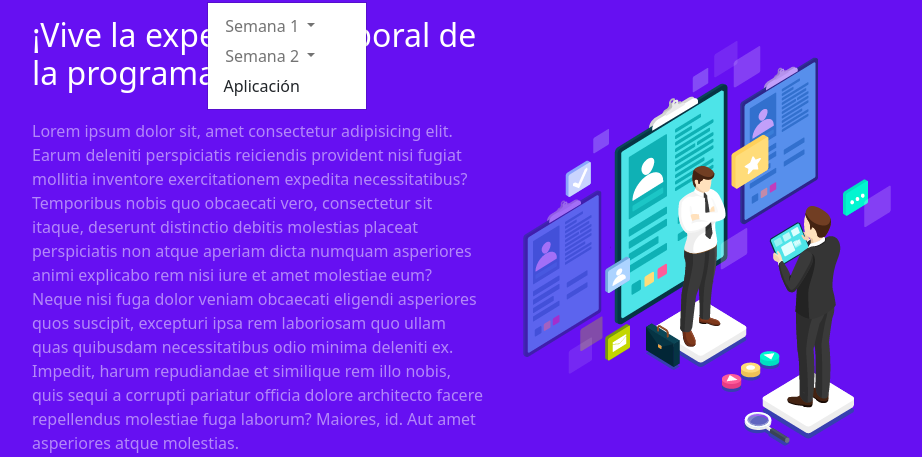
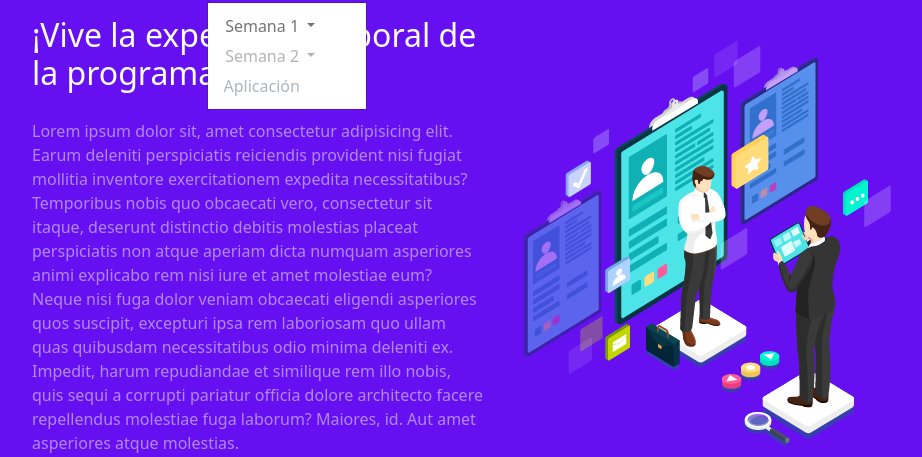
Before and after one commit to FriendGlak/AcademiaGeek_Frontend, a PHP site: page /index.php in a window 1280 px wide, after a click on "Sprint 1". Shown: the part 64-521 px from the top of the page, without its empty margins (145-1067 px from the left). Run offline with PHP 8.4, Linux system fonts and the light colour scheme.

Commit message:
Algunas pestañas deshabilitadas temporalmente

```diff
--- a/views/navbar.php
+++ b/views/navbar.php
@@ -42,7 +42,7 @@
                                     </li>
 
                                     <li class="nav-item dropdown drop-down02">
-                                        <a class="nav-link dropdown-toggle" href="#"
+                                        <a class="nav-link dropdown-toggle disabled" href="#"
                                             id="navbarLightDropdownMenuLink" role="button" data-bs-toggle="dropdown"
                                             aria-expanded="false">
                                             Semana 2
@@ -54,7 +54,7 @@
                                         </ul>
                                     </li>
 
-                                    <li><a class="dropdown-item" href="./adopcion.php">Aplicación</a></li>
+                                    <li><a class="dropdown-item disabled" href="./adopcion.php">Aplicación</a></li>
                                 </ul>
                             </li>
 
```
